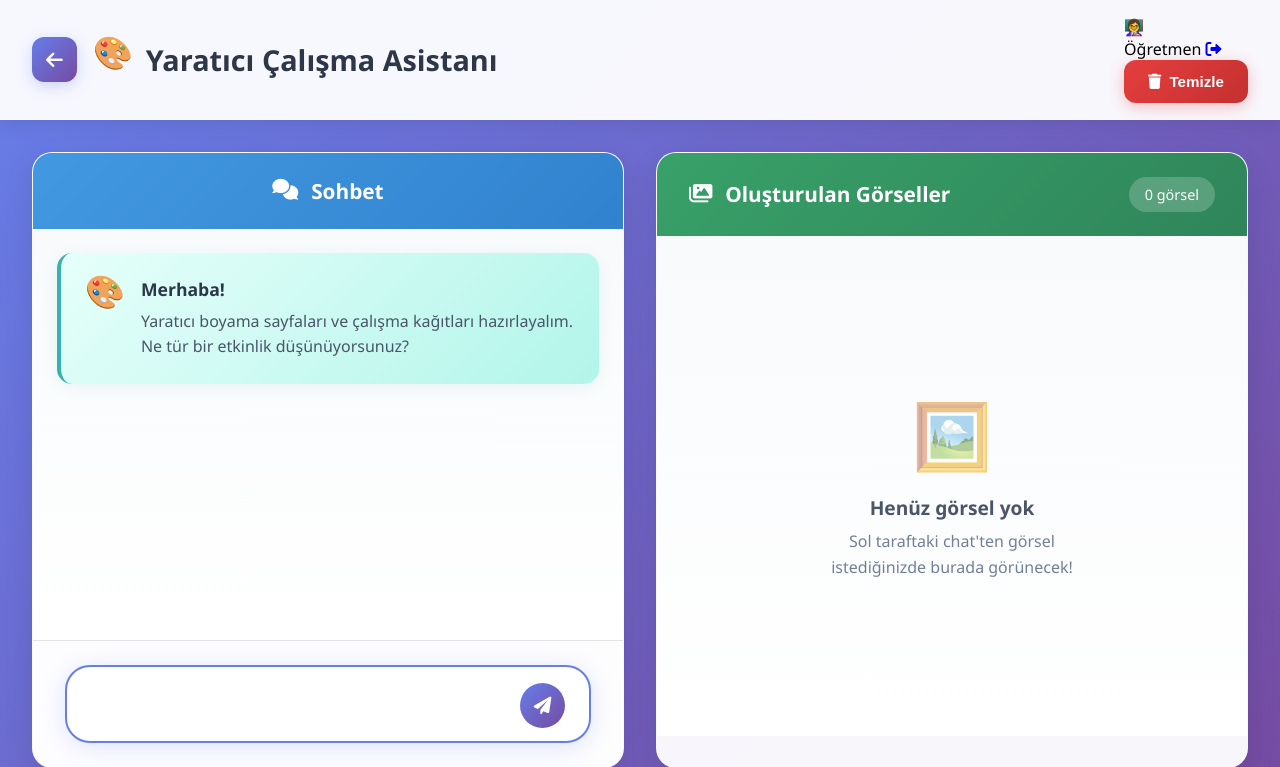
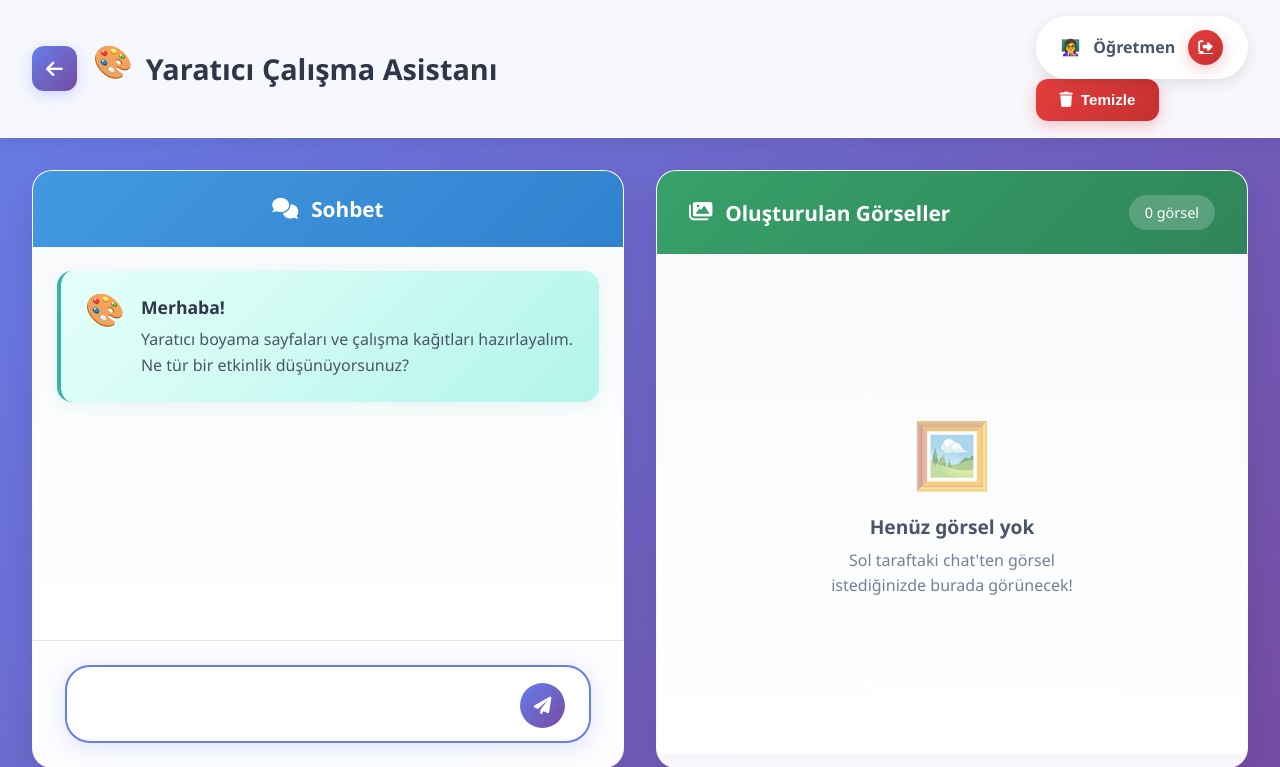
Before and after one commit to handeuygunn/BTK-Hackathon-2025-Ogretmenim-AI, a Python web app: template BTK Proje/templates/boyama_sayfasi.html in a window 1280 px wide. Shown: the top 767 px of the page. Run offline with Jinja, Linux system fonts and the light colour scheme; the template is opened without the code that fills it, so the values that code supplies are empty.

Commit message:
Icon bug v2

```diff
--- a/BTK Proje/static/css/boyama_sayfasi.css
+++ b/BTK Proje/static/css/boyama_sayfasi.css
@@ -95,6 +95,43 @@ body {
 .clear-btn:hover {
   transform: translateY(-2px);
   box-shadow: 0 6px 20px rgba(229, 62, 62, 0.4);
+}
+
+.teacher-info {
+  background: rgba(255, 255, 255, 0.9);
+  backdrop-filter: blur(10px);
+  border-radius: 50px;
+  padding: 0.8rem 1.5rem;
+  font-size: 1rem;
+  font-weight: 600;
+  color: #4a5568;
+  display: flex;
+  align-items: center;
+  gap: 0.8rem;
+  box-shadow: 0 4px 15px rgba(0, 0, 0, 0.1);
+  border: 1px solid rgba(255, 255, 255, 0.3);
+}
+
+.logout-btn {
+  background: linear-gradient(135deg, #e53e3e 0%, #c53030 100%);
+  color: white;
+  border: none;
+  width: 35px;
+  height: 35px;
+  border-radius: 50%;
+  cursor: pointer;
+  display: flex;
+  align-items: center;
+  justify-content: center;
+  font-size: 0.9rem;
+  transition: all 0.3s ease;
+  box-shadow: 0 4px 15px rgba(229, 62, 62, 0.3);
+}
+
+.logout-btn:hover {
+  transform: translateY(-2px);
+  box-shadow: 0 6px 20px rgba(229, 62, 62, 0.4);
+  background: linear-gradient(135deg, #c53030 0%, #9c2626 100%);
 }
 
 /* Main Content */
```
